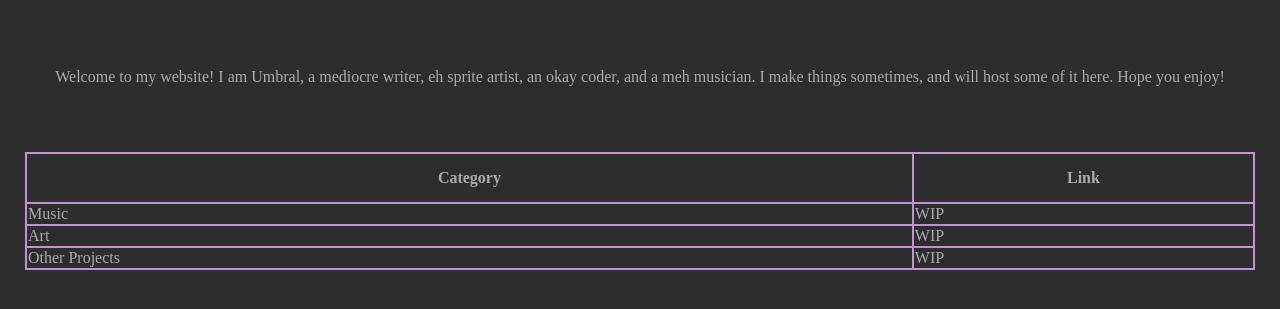
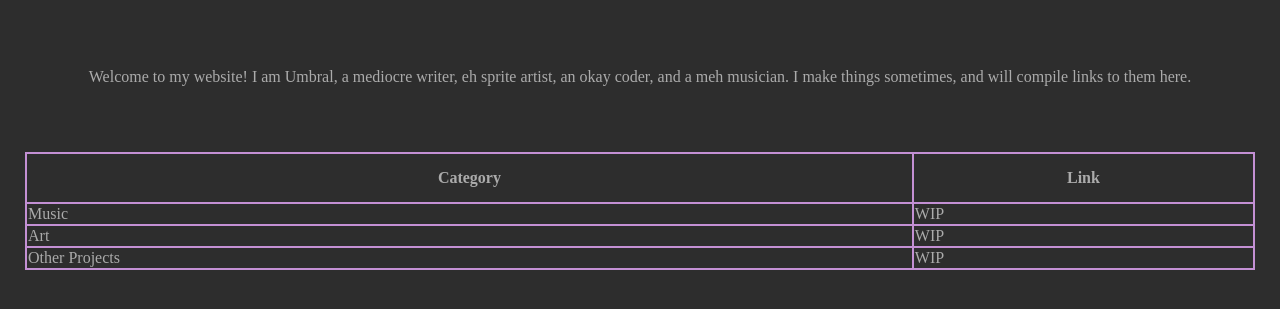
Before and after one commit to Umbral-Scion/Umbral-Scion.github.io, a plain HTML site: page index.html in a window 1280 px wide. Shown: the part 171-480 px from the top of the page. Drawn offline with Linux system fonts and the light colour scheme.

Commit message:
Update index.html

```diff
--- a/index.html
+++ b/index.html
@@ -45,7 +45,7 @@ p    {
 DieselSphere
 </h1>
 <p>
-Welcome to my website! I am Umbral, a mediocre writer, eh sprite artist, an okay coder, and a meh musician. I make things sometimes, and will host some of it here. Hope you enjoy!
+Welcome to my website! I am Umbral, a mediocre writer, eh sprite artist, an okay coder, and a meh musician. I make things sometimes, and will compile links to them here.
 </p>
 <table>
   <tr>
```
